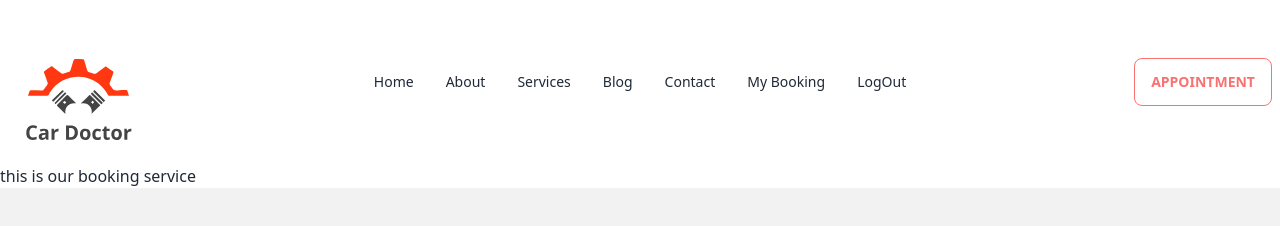
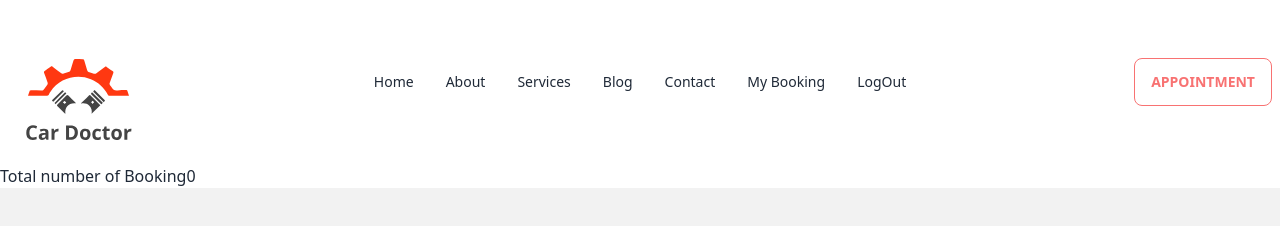
Before and after one commit to iamapusaha/car-doctor-client, a React (Vite) app: page /booking in a window 1280 px wide. Shown: the top 226 px of the page. Built offline with nearby package versions, Linux system fonts and the light colour scheme; no server answers; sample sign-in values are in the browser's storage.

Commit message:
add private route

```diff
--- a/src/Bookings/Bookings.jsx
+++ b/src/Bookings/Bookings.jsx
@@ -1,20 +1,21 @@
-import { useContext, useEffect } from "react";
+import { useContext, useEffect, useState } from "react";
 import { AuthContext } from "../Providers/AuthProviders";
 
 
 const Bookings = () => {
     const { user } = useContext(AuthContext);
+    const [bookings, setBookings] = useState([])
     const url = `http://localhost:5000/bookings?email=${user?.email}`
     useEffect(() => {
         fetch(url)
             .then(res => res.json())
             .then(data => {
-                console.log(data);
+                setBookings(data);
             })
     }, [url])
     return (
         <div>
-            <h1>this is our booking service</h1>
+            <h1>Total number of Booking{bookings.length}</h1>
         </div>
     );
 };
--- /dev/null
+++ b/src/Routers/PrivateRouter.jsx
@@ -0,0 +1,22 @@
+
+import PropTypes from 'prop-types';
+import { useContext } from 'react';
+import { AuthContext } from '../Providers/AuthProviders';
+import { Navigate } from 'react-router-dom';
+
+const PrivateRouter = ({ children }) => {
+    const { user, loading } = useContext(AuthContext)
+    if (loading) {
+        return <span className="loading loading-infinity loading-lg"></span>
+    }
+    if (user?.email) {
+        return children;
+    }
+    return <Navigate to='/login' replace></Navigate>
+};
+
+PrivateRouter.propTypes = {
+    children: PropTypes.node
+};
+
+export default PrivateRouter;
--- a/src/Routers/Routers.jsx
+++ b/src/Routers/Routers.jsx
@@ -5,6 +5,7 @@ import Login from "../Pages/Login/Login";
 import SignUp from "../Pages/SignUp/SignUp";
 import CheckOut from "../Pages/CheckOut/CheckOut";
 import Bookings from "../Bookings/Bookings";
+import PrivateRouter from "./PrivateRouter";
 
 
 const router = createBrowserRouter([
@@ -31,7 +32,7 @@ const router = createBrowserRouter([
             },
             {
                 path: '/booking',
-                element: <Bookings></Bookings>
+                element: <PrivateRouter><Bookings></Bookings></PrivateRouter>
             }
         ]
     },
```
